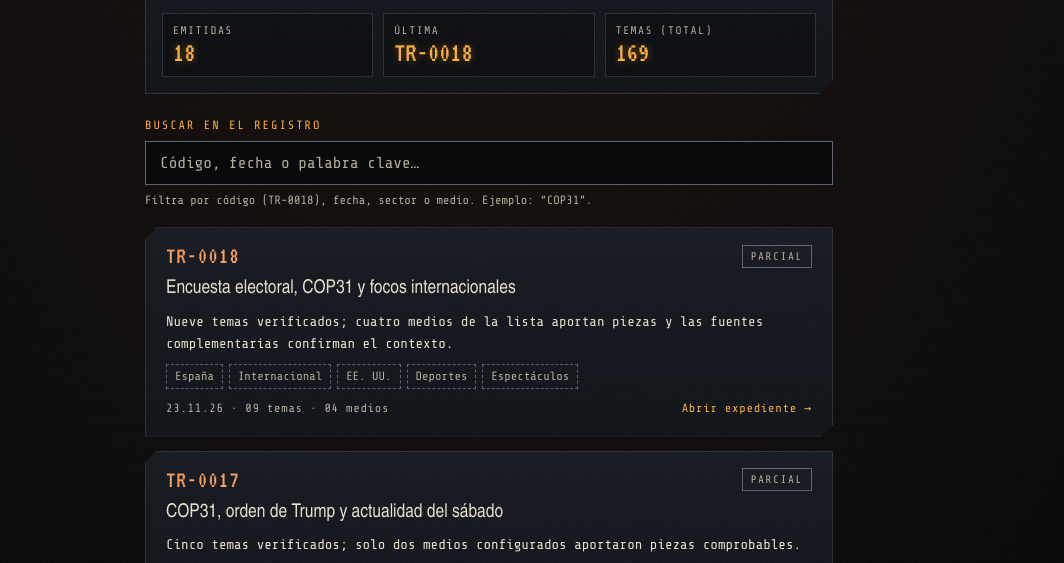
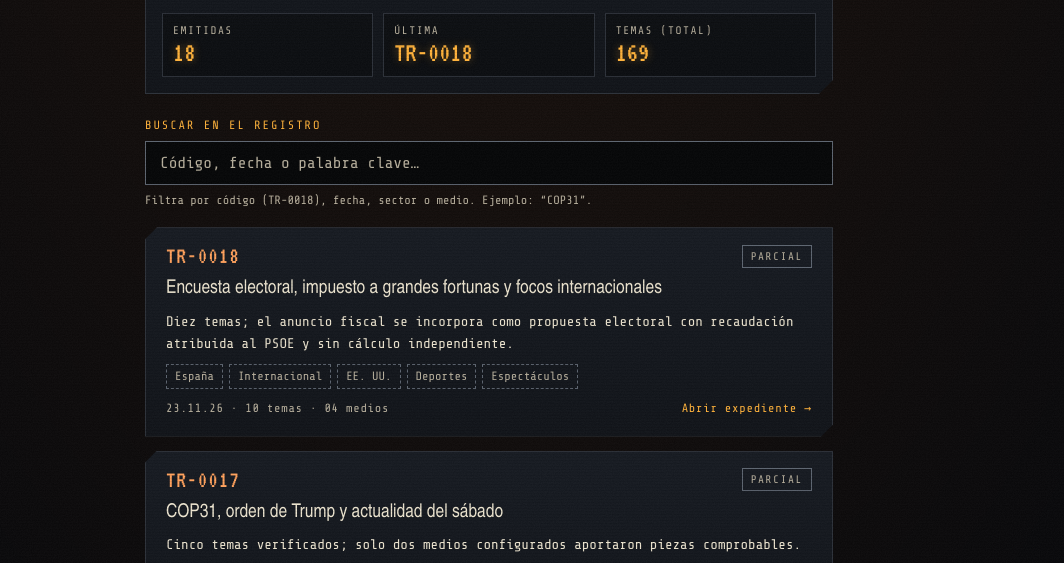
Before and after one commit to joseapenaa/transmision-rebelde, a plain HTML site: page docs/index.html in a window 1280 px wide. Shown: the part 214-777 px from the top of the page, without its empty margins (151-1215 px from the left). Drawn offline with nearby package versions, Linux system fonts and the light colour scheme; a web font is replaced by a local one.

Commit message:
Actualiza docs/index.html desde Transmisión Rebelde

```diff
--- a/docs/index.html
+++ b/docs/index.html
@@ -396,7 +396,7 @@ a:focus-visible { outline: 2px solid var(--orange); outline-offset: 2px; }
   </section>
 
   <!-- ===================== LISTA ===================== -->
-  <ol class="lista" id="lista" aria-label="Transmisiones anteriores"><!-- INICIO FILA TRANSMISIÓN --><li class="fila" data-texto="tr-0018 23.11.26 españa internacional ee. uu. deportes espectáculos elecciones encuesta 40db cop31 cisjordania kyiv bengasi merkury demócratas cámara barcelona villarreal nfl 49ers vikings tarantino"><a class="fila-cuerpo" href="2026-11-23.html"><div class="fila-cabecera"><span class="codigo-tr">TR-0018</span><span class="estado estado--parcial">PARCIAL</span></div><h2>Encuesta electoral, COP31 y focos internacionales</h2><p>Nueve temas verificados; cuatro medios de la lista aportan piezas y las fuentes complementarias confirman el contexto.</p><ul class="etiquetas" aria-label="Sectores"><li>España</li><li>Internacional</li><li>EE. UU.</li><li>Deportes</li><li>Espectáculos</li></ul><div class="fila-pie"><span>23.11.26 · 09 temas · 04 medios</span><span class="ir">Abrir expediente →</span></div></a></li><!-- FIN FILA TRANSMISIÓN -->
+  <ol class="lista" id="lista" aria-label="Transmisiones anteriores"><!-- INICIO FILA TRANSMISIÓN --><li class="fila" data-texto="tr-0018 23.11.26 españa fiscalidad ultrarricos elecciones internacional ee. uu. deportes espectáculos encuesta 40db cop31 cisjordania kyiv bengasi merkury demócratas cámara barcelona villarreal nfl 49ers vikings tarantino"><a class="fila-cuerpo" href="2026-11-23.html"><div class="fila-cabecera"><span class="codigo-tr">TR-0018</span><span class="estado estado--parcial">PARCIAL</span></div><h2>Encuesta electoral, impuesto a grandes fortunas y focos internacionales</h2><p>Diez temas; el anuncio fiscal se incorpora como propuesta electoral con recaudación atribuida al PSOE y sin cálculo independiente.</p><ul class="etiquetas" aria-label="Sectores"><li>España</li><li>Internacional</li><li>EE. UU.</li><li>Deportes</li><li>Espectáculos</li></ul><div class="fila-pie"><span>23.11.26 · 10 temas · 04 medios</span><span class="ir">Abrir expediente →</span></div></a></li><!-- FIN FILA TRANSMISIÓN -->
 <!-- INICIO FILA TRANSMISIÓN --><li class="fila" data-texto="tr-0017 22.11.26 españa internacional ee. uu. deportes elecciones cop31 jerico congreso real madrid celta leeds"><a class="fila-cuerpo" href="2026-11-22.html"><div class="fila-cabecera"><span class="codigo-tr">TR-0017</span><span class="estado estado--parcial">PARCIAL</span></div><h2>COP31, orden de Trump y actualidad del sábado</h2><p>Cinco temas verificados; solo dos medios configurados aportaron piezas comprobables.</p><ul class="etiquetas" aria-label="Sectores"><li>España</li><li>Internacional</li><li>EE. UU.</li><li>Deportes</li></ul><div class="fila-pie"><span>22.11.26 · 5 temas · 2 medios</span><span class="ir">Abrir expediente →</span></div></a></li><!-- FIN FILA TRANSMISIÓN -->
 <!-- INICIO FILA TRANSMISIÓN --><li class="fila" data-texto="tr-0016 21.11.26 internacional ee. uu. latinoamérica peru terremoto cop31 clima irán hutíes riyad misiles polonia otan"><a class="fila-cuerpo" href="2026-11-21.html"><div class="fila-cabecera"><span class="codigo-tr">TR-0016</span><span class="estado estado--parcial">PARCIAL</span></div><h2>Sismo en Perú, COP31 y nuevos focos de tensión internacional</h2><p>El parte recoge el sismo peruano, la negociación climática extendida y la escalada diplomática y militar en cuatro regiones.</p><ul class="etiquetas" aria-label="Sectores"><li>Internacional</li><li>EE. UU.</li><li>Venezuela y Latinoamérica</li></ul><div class="fila-pie"><span>21.11.26 · 5 temas · 0 medios consultados</span><span class="ir">Abrir expediente →</span></div></a></li><!-- FIN FILA TRANSMISIÓN -->
 <!-- INICIO FILA TRANSMISIÓN --><li class="fila" data-texto="tr-0015 20.11.26 españa internacional ee. uu. espectáculos debate sánchez feijóo ley suelo consumo huelga myanmar rohinyás trump xi putin irán nvidia anthropic mercados cma awards ella langley taylor swift"><a class="fila-cuerpo" href="2026-11-20.html"><div class="fila-cabecera"><span class="codigo-tr">TR-0015</span><span class="estado estado--parcial">PARCIAL</span></div><h2>Debate electoral, fallo de la CIJ y tensiones en tecnología</h2><p>El informe actualiza el cara a cara electoral, recoge el fallo sobre Myanmar y revisa decisiones de Washington, Nvidia y los mercados.</p><ul class="etiquetas" aria-label="Sectores"><li>España</li><li>Internacional</li><li>EE. UU.</li><li>Espectáculos</li></ul><div class="fila-pie"><span>20.11.26 · 10 temas · 2 medios consultados</span><span class="ir">Abrir expediente →</span></div></a></li><!-- FIN FILA TRANSMISIÓN -->
```
